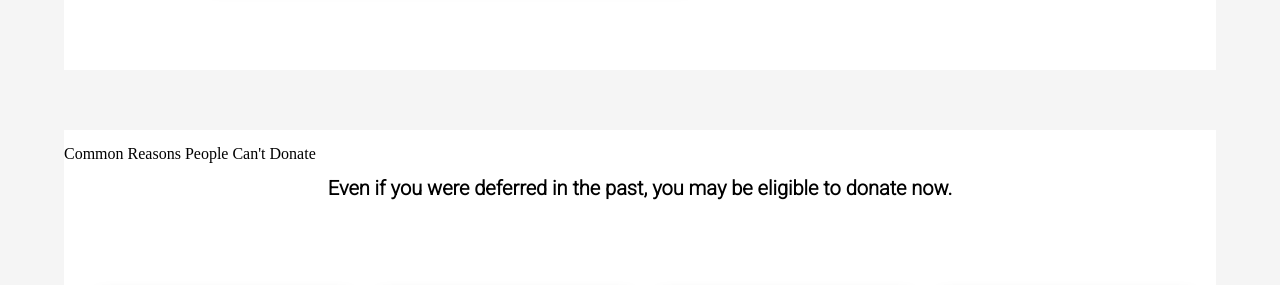
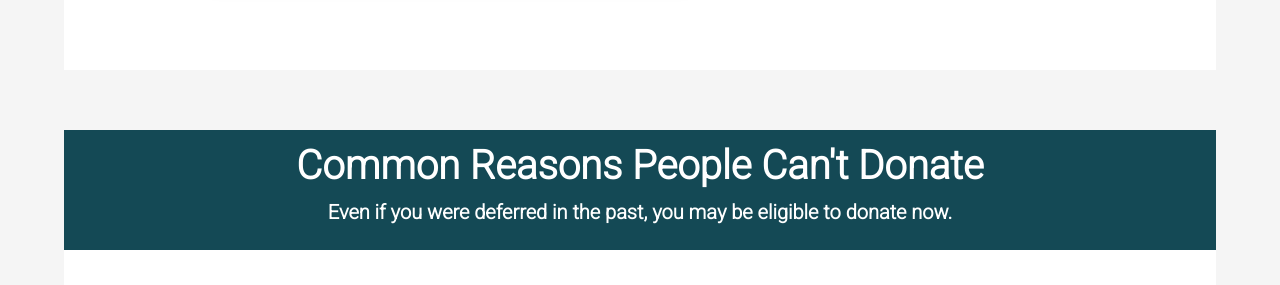
Before and after one commit to Pro-Fellows/SaveMe, a plain HTML site: page pages/eligibility.html in a window 1280 px wide. Shown: the part 1560-1845 px from the top of the page. Drawn offline with nearby package versions, Linux system fonts and the light colour scheme.

Commit message:
added some things

```diff
--- a/css/eligibility.css
+++ b/css/eligibility.css
@@ -137,7 +137,7 @@
 
 }
 
-
+.title1{
     background-color:  #144955;
     width: 100%;
     height: 120px;
```
